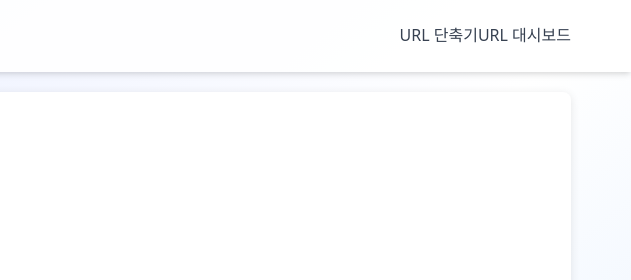
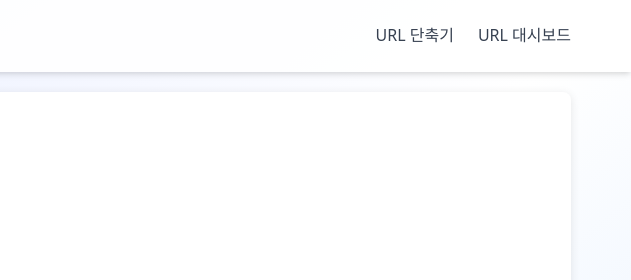
Before and after one commit to kimgaru-cell/marketing, a website: page index.html in a window 1280 px wide. Shown: the top 280 px of the page, 649-1280 px from the left. Drawn offline with nearby package versions, Linux system fonts and the light colour scheme; no server answers; a web font is replaced by a local one.

Commit message:
Update index.html

```diff
--- a/index.html
+++ b/index.html
@@ -18,7 +18,7 @@
       <a href="index.html">
         <img src="로고.png" alt="로고" class="h-8">
       </a>
-      <ul id="menu" class="flex-col md:flex md:flex-row md:flex">
+      <ul id="menu" class="hidden flex-col md:flex md:flex-row space-y-4 md:space-y-0 space-x-0 md:space-x-6">
         <li><a href="url-cut.html" class="text-gray-700 hover:text-indigo-600 font-medium transition">URL 단축기</a></li>
         <li><a href="dashboard.html" class="text-gray-700 hover:text-indigo-600 font-medium transition">URL 대시보드</a></li>
       </ul>
```
